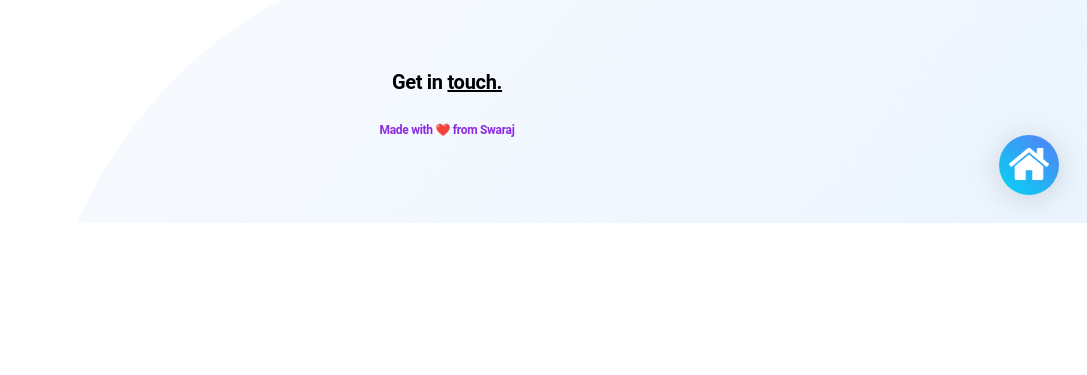
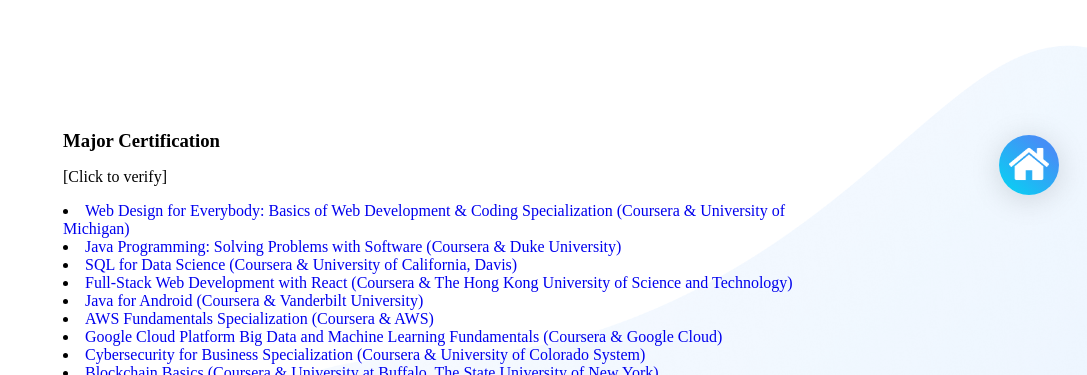
Before and after one commit to iswaraj/iswaraj.github.io, a React (Create React App) app: page /#/skills in a window 1280 px wide. Shown: the part 577-952 px from the top of the page, without its empty margins (193-1280 px from the left). Before the commit the page ends 800 px from the top, so only its background shows below. Built offline with nearby package versions, Linux system fonts and the light colour scheme.

Commit message:
Added certificates

```diff
--- a/src/components/Skills/Skills.css
+++ b/src/components/Skills/Skills.css
@@ -32,13 +32,13 @@
     margin-bottom: 20px;
 }
 
-.skill>img {
+.skill > img {
     width: 108px;
     margin-bottom: 15px;
     filter: drop-shadow(0px 4px 4px rgba(0, 0, 0, 0.25));
 }
 
-.skill>p {
+.skill > p {
     font-family: monospace;
     font-size: 24px;
     line-height: 36px;
@@ -63,10 +63,42 @@
     width: 100%;
 }
 
+/* Certificate container */
+
+.certificate-sub-head {
+    margin: 0;
+}
+
+.certificate-container {
+    display: flex;
+    flex-direction: column;
+    flex-wrap: wrap;
+    margin: 80px 20%;
+}
+
+.normal-font {
+    font-family: 'Times New Roman', Times, serif;
+}
+
+a:link {
+    text-decoration: none;
+}
+
+a:visited {
+    text-decoration: none;
+}
+
+a:hover {
+    text-decoration: underline;
+}
+
+a:active {
+    text-decoration: underline;
+}
 
 /* small screen */
 
-@media only screen and (max-width:640px) {
+@media only screen and (max-width: 640px) {
     .skills-vector-frame {
         width: 90%;
     }
--- a/src/components/Skills/Skills.jsx
+++ b/src/components/Skills/Skills.jsx
@@ -39,6 +39,20 @@
 
             </div>
 
+            <div className="certificate-container normal-font">
+                <h3 className="certificate-sub-head">Major Certification </h3>
+                <p>[Click to verify]</p>
+                <li><a href="https://www.coursera.org/account/accomplishments/specialization/certificate/FBME4PBDWSFE">Web Design for Everybody: Basics of Web Development &amp; Coding Specialization (Coursera &amp; University of Michigan)</a></li>
+                <li><a href="https://www.coursera.org/account/accomplishments/certificate/N2AJEWHPM7MT">Java Programming: Solving Problems with Software (Coursera &amp; Duke University)</a></li>
+                <li><a href="https://www.coursera.org/account/accomplishments/certificate/9YZSMU7T4GYZ">SQL for Data Science (Coursera &amp; University of California, Davis)</a></li>
+                <li><a href="https://www.coursera.org/account/accomplishments/specialization/certificate/PCCANQ99UHTU">Full-Stack Web Development with React (Coursera &amp; The Hong Kong University of Science and Technology)</a></li>
+                <li><a href="https://www.coursera.org/account/accomplishments/certificate/ESESE9E2496A">Java for Android (Coursera &amp; Vanderbilt University)</a></li>
+                <li><a href="https://www.coursera.org/account/accomplishments/specialization/certificate/AGTKPVXUDNV6">AWS Fundamentals Specialization (Coursera &amp; AWS)</a></li>
+                <li><a href="https://www.coursera.org/account/accomplishments/certificate/MC79HDZD9DFV">Google Cloud Platform Big Data and Machine Learning Fundamentals (Coursera &amp; Google Cloud)</a></li>
+                <li><a href="https://www.coursera.org/account/accomplishments/specialization/certificate/PARQBRP2593T">Cybersecurity for Business Specialization (Coursera &amp; University of Colorado System)</a></li>
+                <li><a href="https://www.coursera.org/account/accomplishments/certificate/RHTL95YAWJKB">Blockchain Basics (Coursera &amp; University at Buffalo, The State University of New York)</a></li>
+            </div>
+
             < FooterLink
                 phrase="Get in " link="touch." toAdress="/contact"
             />
```
